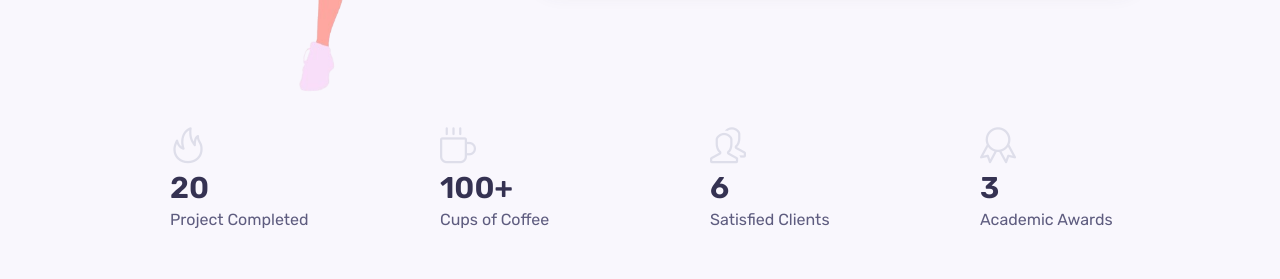
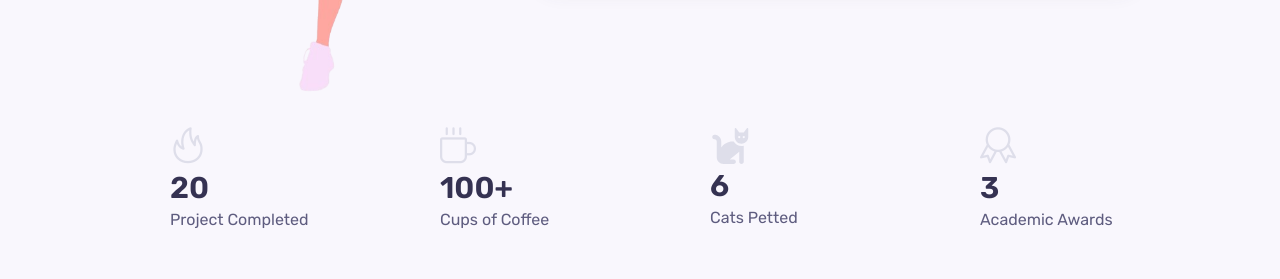
Before and after one commit to sarichatsee/saricha_pd, a React (Create React App) app: page / in a window 1280 px wide. Shown: the part 1460-1739 px from the top of the page. Built offline with nearby package versions, Linux system fonts and the light colour scheme.

Commit message:
sadly i have no clients but i do pet cats though

```diff
--- a/package.json
+++ b/package.json
@@ -4,6 +4,8 @@
   "private": true,
   "dependencies": {
     "@emailjs/browser": "^4.4.1",
+    "@fortawesome/free-solid-svg-icons": "^6.7.2",
+    "@fortawesome/react-fontawesome": "^0.2.2",
     "@testing-library/jest-dom": "^5.17.0",
     "@testing-library/react": "^13.4.0",
     "@testing-library/user-event": "^13.5.0",
--- a/src/components/about/AboutBox.jsx
+++ b/src/components/about/AboutBox.jsx
@@ -1,4 +1,7 @@
 import React from "react";
+import { FontAwesomeIcon } from '@fortawesome/react-fontawesome';
+import { faCat } from '@fortawesome/free-solid-svg-icons';
+
 
 const AboutBox = () => {
     return (
@@ -22,11 +25,11 @@ const AboutBox = () => {
             </div>
 
             <div className="about__box">
-                <i className="about__icon icon-people"></i>
+                <FontAwesomeIcon icon={faCat} size="2x" className="about__icon" />
 
                 <div>
                     <h3 className="about__title">6</h3>
-                    <span className="about__subtitl">Satisfied Clients</span>
+                    <span className="about__subtitl">Cats Petted</span>
                 </div>
             </div>
 
```
Also changed, not shown: 1 other file (tests, documents, lock files or other folders).
